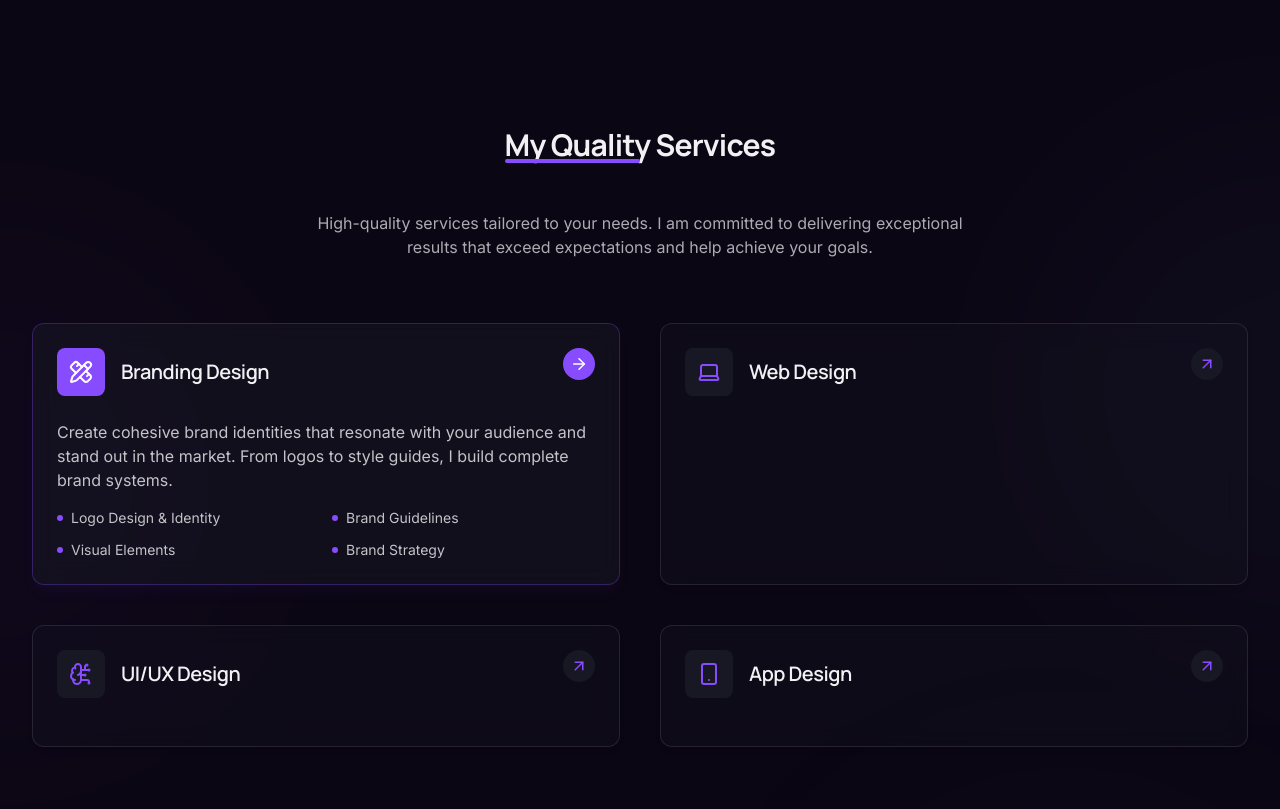
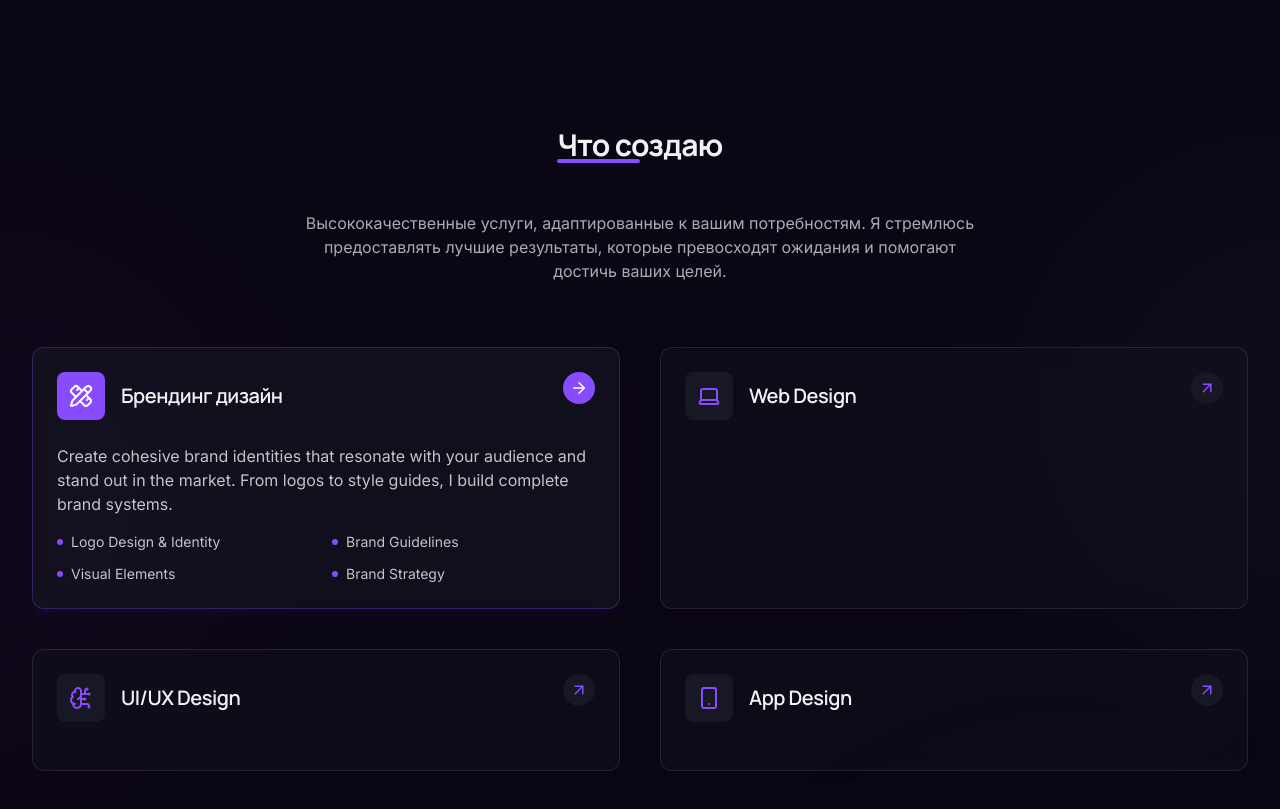
Before and after one commit to 123dsaffff/Portfolio, a React (Vite) app: page / in a window 1280 px wide. Shown: the part 860-1669 px from the top of the page. Built offline with nearby package versions, Linux system fonts and the light colour scheme.

Commit message:
Update Services.tsx

```diff
--- a/src/components/Services.tsx
+++ b/src/components/Services.tsx
@@ -8,7 +8,7 @@ export function Services() {
     {
       id: "branding",
       icon: PencilRuler,
-      title: "Branding Design",
+      title: "Брендинг дизайн",
       description: "Create cohesive brand identities that resonate with your audience and stand out in the market. From logos to style guides, I build complete brand systems.",
       details: [
         "Logo Design & Identity",
@@ -65,10 +65,9 @@ export function Services() {
 
       <div className="container relative z-10">
         <div className="text-center mb-16">
-          <h2 className="section-title mx-auto">My Quality Services</h2>
+          <h2 className="section-title mx-auto">Что создаю</h2>
           <p className="text-foreground/70 mt-4 max-w-2xl mx-auto">
-            High-quality services tailored to your needs. I am committed to delivering exceptional results that exceed expectations and help achieve your goals.
-          </p>
+Высококачественные услуги, адаптированные к вашим потребностям. Я стремлюсь предоставлять лучшие результаты, которые превосходят ожидания и помогают достичь ваших целей.          </p>
         </div>
 
         <div className="grid md:grid-cols-2 gap-6 lg:gap-10">
```
